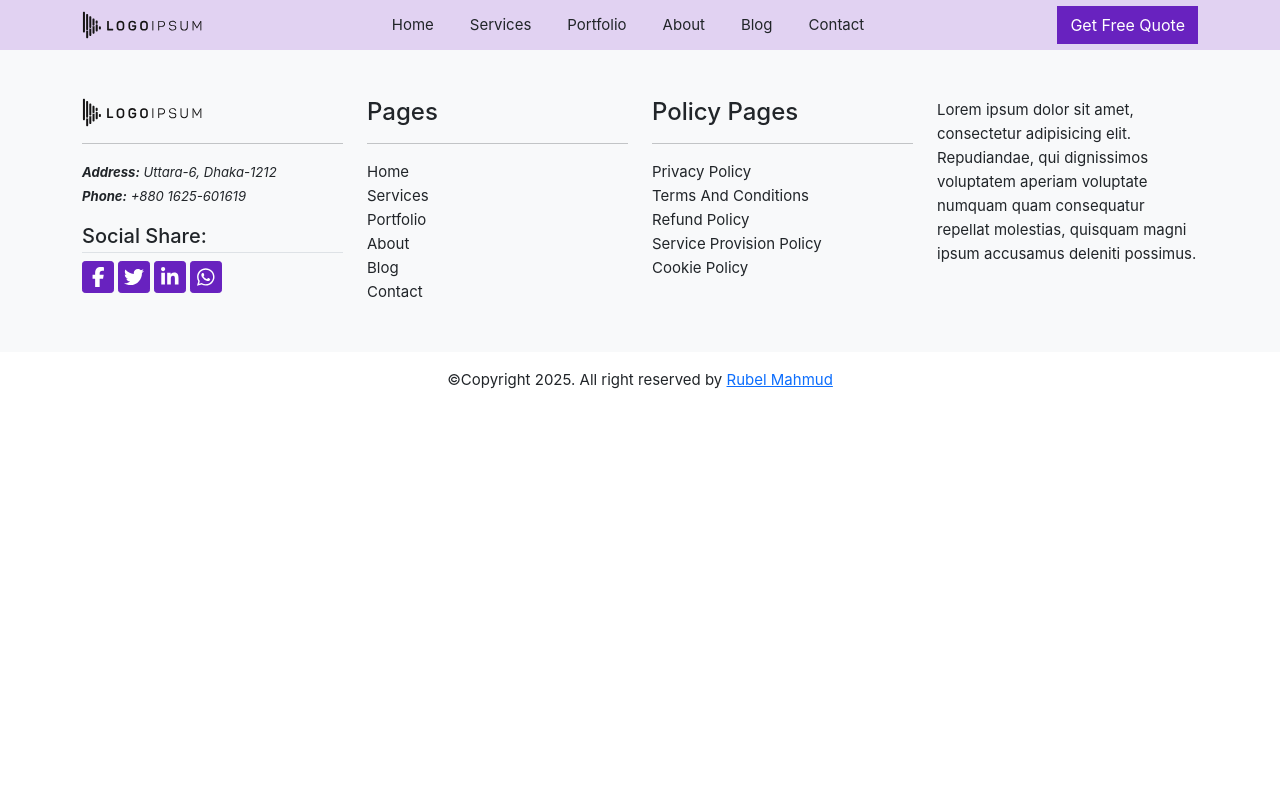
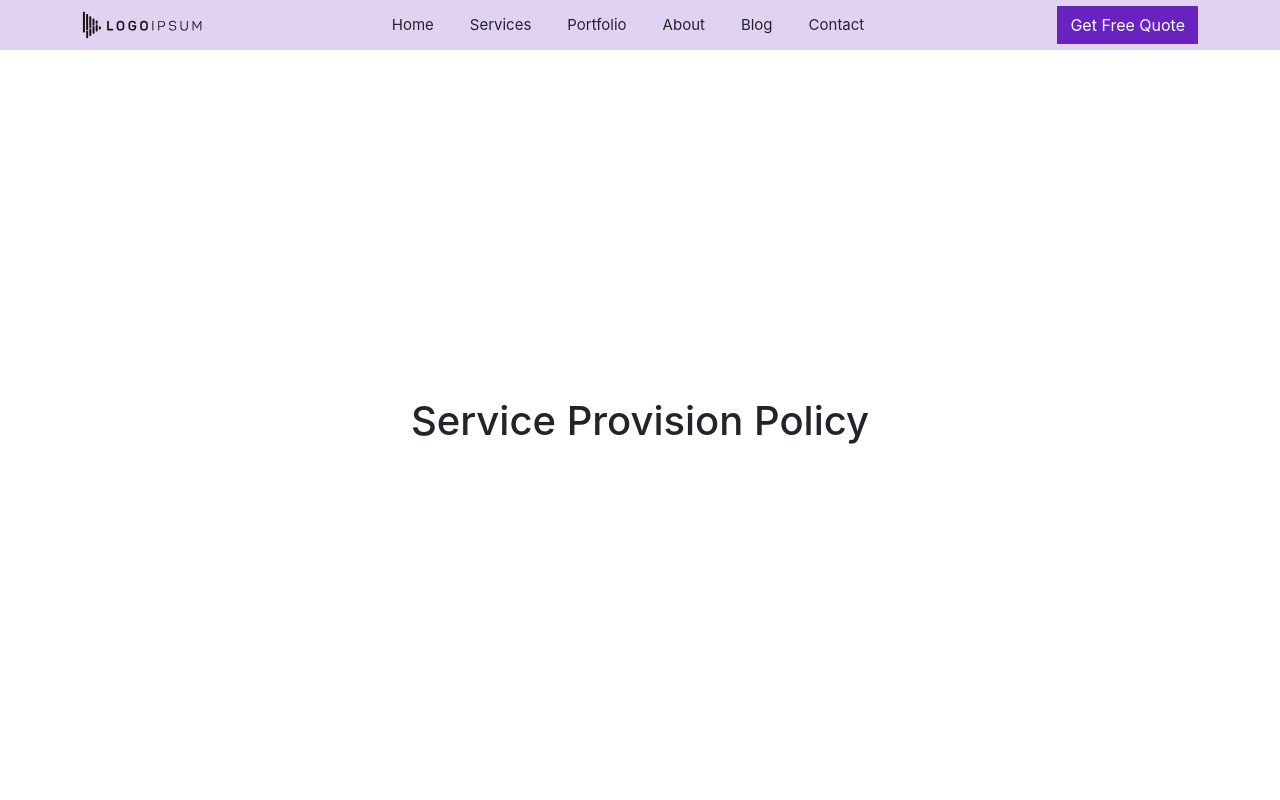
Before and after one commit to vxlrubel/view, a Vue app: page /service-provision-policy in a window 1280 px wide. Shown: the top 800 px of the page. Built offline with nearby package versions, Linux system fonts and the light colour scheme.

Commit message:
create Service Provision Policy component and resiter the route for this page.

```diff
--- a/src/router/index.js
+++ b/src/router/index.js
@@ -62,6 +62,12 @@ const router = createRouter({
       component: () => import('../views/policies/RefundPolicy.vue'),
       meta: { title: site_title('Refund Policy') },
     },
+    {
+      path: '/service-provision-policy',
+      name: 'service-provision-policy',
+      component: () => import('../views/policies/ServiceProvisionPolicy.vue'),
+      meta: { title: site_title('Service Provision Policy') },
+    },
   ],
 });
 
--- /dev/null
+++ b/src/views/policies/ServiceProvisionPolicy.vue
@@ -0,0 +1,14 @@
+<template>
+  <div class="about animatio-fadein">
+    <h1 class="text-center">Service Provision Policy</h1>
+  </div>
+</template>
+
+<style>
+  .about {
+    min-height: calc(100dvh - var(--header-height));
+    display: flex;
+    align-items: center;
+    justify-content: center;
+  }
+</style>
```
